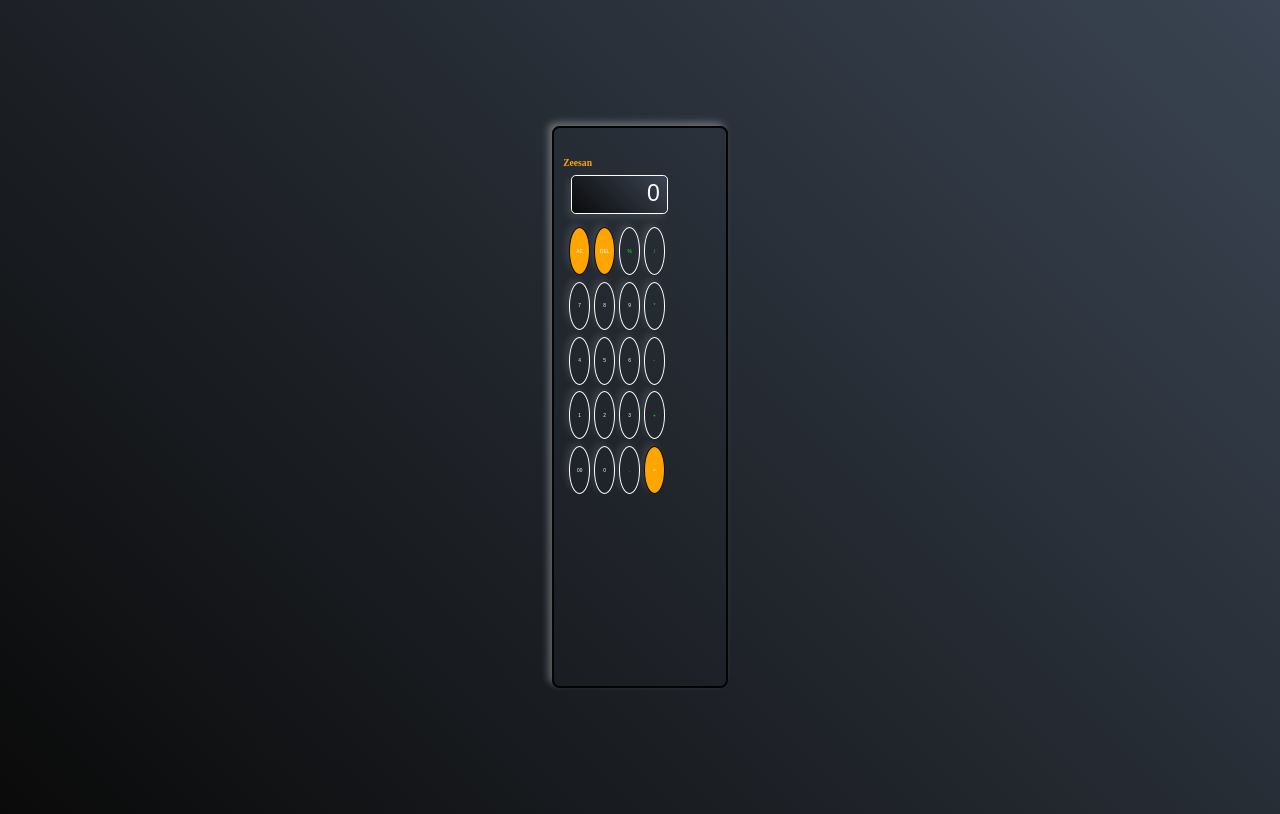
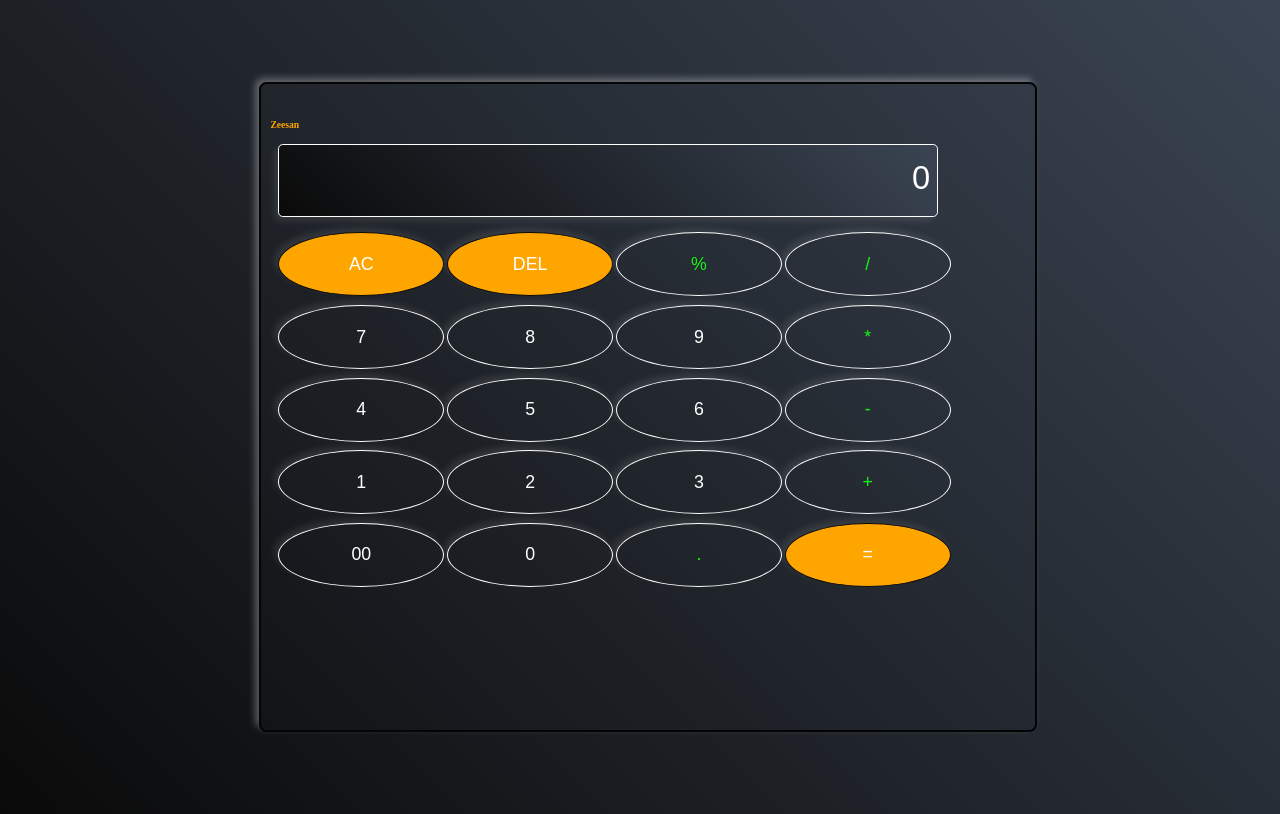
Before and after one commit to ZeesanTarafdar/calculator, a plain HTML site: page index.html in a window 1280 px wide. Drawn offline with Linux system fonts and the light colour scheme.

Commit message:
Update style.css
Updates style.css

```diff
--- a/style.css
+++ b/style.css
@@ -1,4 +1,4 @@
-*{
+/* *{
     margin: 0rem;
     padding: 0rem;
 }
@@ -21,17 +21,18 @@ body{
     background: linear-gradient(45deg, #0a0a0a, #3a4452);
 }
 .calculator{
-   height: 65vh;
-   width: 12vw;
+   height: 62vh;
+   width: 60vw;
    border: 0.5rem solid rgb(4, 4, 4);
    padding: 2.0rem;
-   padding-top: 6.00rem;
+   padding-top: 6.0rem;
    border-radius: 1.6rem;
    background: transparent;
    box-shadow: -0.8rem -0.8rem 1.5rem rgb(255, 255, 255, 0.3);
 }
 input{
-    width: 6.30vw;
+    height: 7Vh;
+    width: 20vw;
     border: 0.2rem solid white;
     border-radius: 1.0rem;
     padding: 1.5rem;
@@ -41,30 +42,109 @@ input{
     text-align: right;
     cursor: pointer;
     color: white;
-    font-size: 3.8rem;
+    font-size: 5.8rem;
 }
 input::placeholder{
-    height: 30vh;
+    height: 35vh;
     color: white;
-    font-size: 4.8rem;
+    font-size: 6.8rem;
 }
 button{
-   height: 6.0vh;
-   width: 1.68vw;
-   margin: 0.2rem;
+   height: 8.0vh;
+   width: 13.5vw;
+   margin: 0.1rem;
    justify-content: center;
    border: 0.2rem solid white;
    border-radius: 50%;
    background: transparent;
    color: white;
-   font-size: 1.0rem;
+   font-size: 3.7rem;
    box-shadow: -0.8rem -0.8rem 1.5rem rgb(255, 255, 255, 0.1);
    cursor: pointer;
 
 }
 .button{
-    padding-top: 1.0rem;
-    padding-left: 1.0rem;
+    padding-top: 1.6rem;
+    padding-left: 1.5rem;
+}
+.btn{
+    border: 0.1rem solid #0a0a0a;
+    background-color: orange;
+    color: white;
+}
+.operator{
+    color:  rgb(21, 246, 21);
+}  */
+
+
+
+
+
+@media( min-width:320px){
+    html{
+        font-size: 30%;
+    }
+    h1{
+
+    color: orange;
+}
+
+body{
+    display: flex;
+    justify-content: center;
+    height: 100vh;
+    width: 100vw;
+    align-items: center;
+    margin-top: 1.5rem;
+    margin-bottom: 1.5rem;
+    background: linear-gradient(45deg, #0a0a0a, #3a4452);
+}
+.calculator{
+   height: 76vh;
+   width: 59vw;
+   border: 0.5rem solid rgb(4, 4, 4);
+   padding: 2.0rem;
+   padding-top: 6.0rem;
+   border-radius: 1.6rem;
+   background: transparent;
+   box-shadow: -0.8rem -0.8rem 1.5rem rgb(255, 255, 255, 0.3);
+}
+input{
+    height: 7Vh;
+    width: 50.30vw;
+    border: 0.2rem solid white;
+    border-radius: 1.0rem;
+    padding: 1.5rem;
+    margin: 1.6rem;
+    background: linear-gradient(45deg, #0a0a0a, #3a4452);
+    box-shadow: -0.8rem 0.8rem 1.5rem rgb(255, 255, 255, 0.1);
+    text-align: right;
+    cursor: pointer;
+    color: white;
+    font-size: 5.8rem;
+}
+input::placeholder{
+    height: 35vh;
+    color: white;
+    font-size: 6.8rem;
+}
+button{
+   height: 8.0vh;
+   width: 13vw;
+   margin: 0.1rem;
+   justify-content: center;
+   border: 0.2rem solid white;
+   border-radius: 50%;
+   background: transparent;
+   color: white;
+   font-size: 3.7rem;
+   box-shadow: -0.8rem -0.8rem 1.5rem rgb(255, 255, 255, 0.1);
+   cursor: pointer;
+
+}
+.button{
+    padding-top: 1.6rem;
+    padding-left: 1.5rem;
 }
 .btn{
     border: 0.1rem solid #0a0a0a;
@@ -74,14 +154,5 @@ button{
 .operator{
     color:  rgb(21, 246, 21);
 }
-@media(max-width: 980px){
-    html{
-        font-size: 35%;
-    }
+
 }
-
-@media(min-width:300px){
-    html{
-        font-size: 30%;
-    }
-}
```
